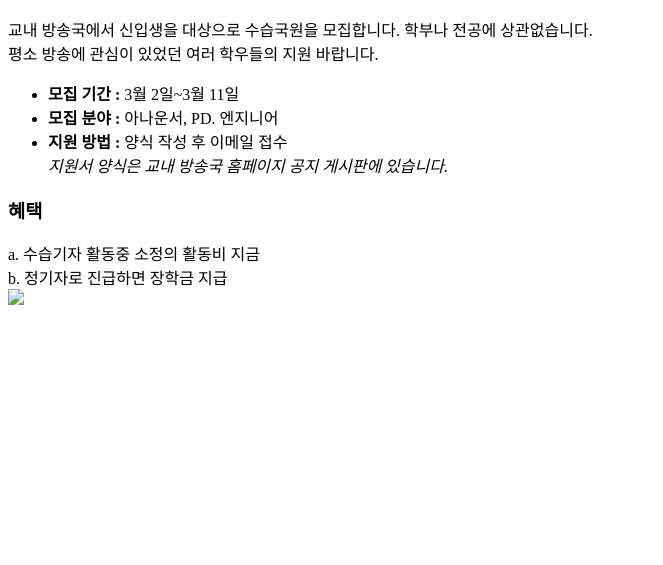
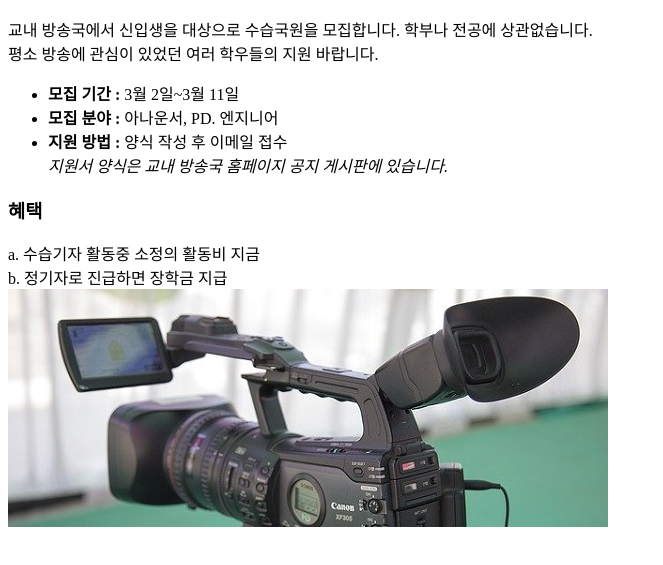
Before and after one commit to 2026jjms2804-dot/myfirstwebsite, a plain HTML site: page index.html in a window 1280 px wide. Shown: the part 127-692 px from the top of the page, without its empty margins (0-663 px from the left). Drawn offline with Linux system fonts and the light colour scheme.

Commit message:
Update index.html

```diff
--- a/index.html
+++ b/index.html
@@ -21,6 +21,6 @@
 <h3>혜택<h3></h3>
   <h3></h3>a. 수습기자 활동중 소정의 활동비 지금<br>b. 정기자로 진급하면 장학금 지급</h3>
  <br>
-  <a href="https://www.naver.com"><img src="  images\mic.jpg"></a>
+  <a href="https://www.naver.com"><img src="\mic.jpg"></a>
 </body>
 </html>
```
